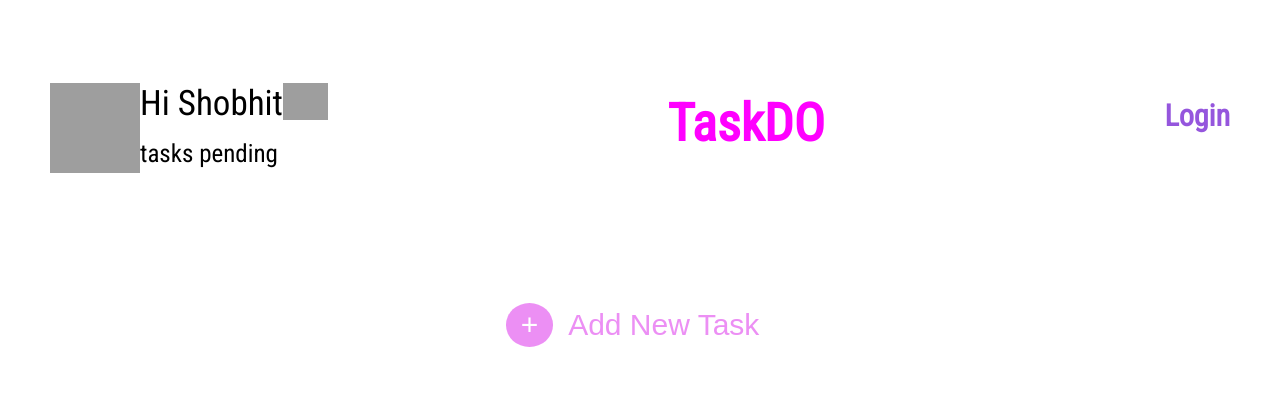
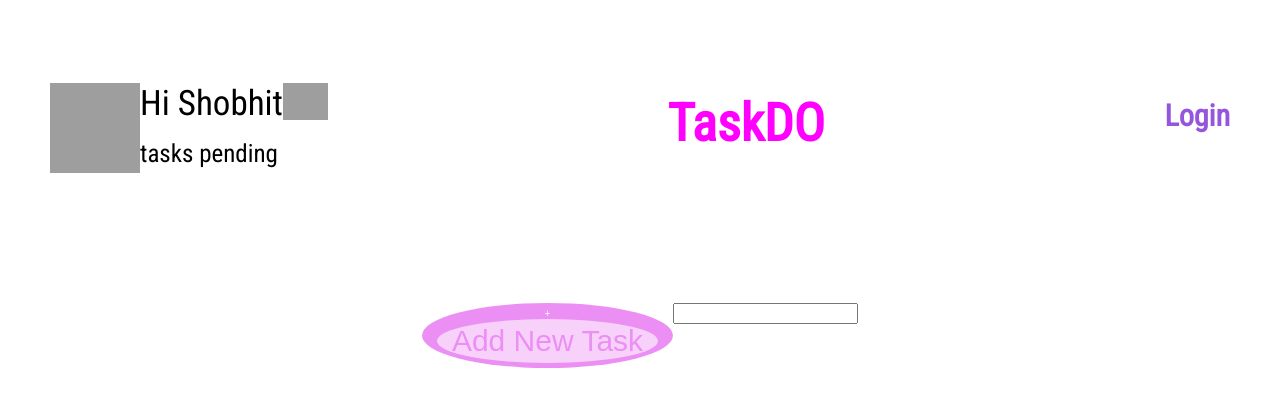
Before and after one commit to S3RIOUS7/ToDOList, a React (Create React App) app: page / in a window 1280 px wide. Shown: the top 406 px of the page. Built offline with nearby package versions, Linux system fonts and the light colour scheme; grey boxes are pictures that could not be loaded.

Commit message:
last commit

```diff
--- /dev/null
+++ b/src/components/input/Input.jsx
@@ -0,0 +1,19 @@
+import React, {useState} from 'react'
+
+const Input = ({value, setValue}) => {
+
+
+
+    const getValueInput = (event) => {
+         setValue(event.target.value);
+
+    }
+
+    return(
+        <div>
+            <input value={value} onChange={ (event)=> getValueInput(event)} />
+        </div>
+    );
+}
+
+export default Input
--- a/src/components/main/Main.jsx
+++ b/src/components/main/Main.jsx
@@ -1,24 +1,30 @@
 import "./main.scss"
 import React, { useState } from "react";
 
+import Input from "../input/Input";
 
 
 
 function Main () {
-    const [] = useState();
+    const [taskMainAll, setTaskMainAll] = useState([]);
+    const [value, setValue] = useState('');
 
+    const addTask = () => {
+        setTaskMainAll([...taskMainAll, value])
 
-    const onClickButtonMenu = () => {
+        return(
+            console.log( addTask )
+        )
 
     }
 
-
+    console.log(taskMainAll)
     return(
         <div className="main">
             <div className="mainButtonAdd">
-            <button className="button" onClick={onClickButtonMenu}> <p>+</p> </button>
-            <button className="button--Add">Add New Task</button></div>
-
+            <button className="button" onClick={() => addTask()}> <div>+</div>
+            <button className="button--Add">Add New Task</button></button></div>
+            <Input value={value} setValue={setValue}/>
         </div>
     );
 
```
Also changed, not shown: src/components/button/Button.jsx (+6 -26 lines).
